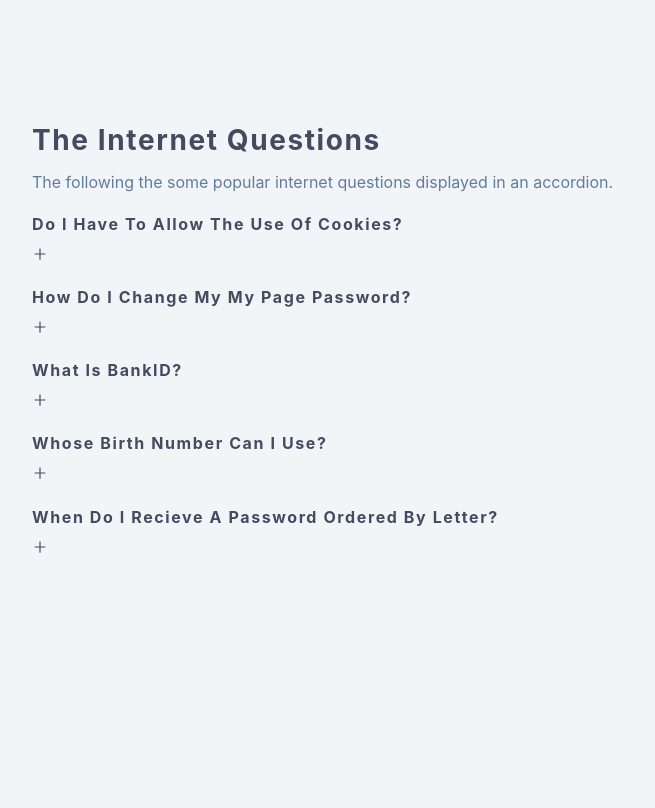
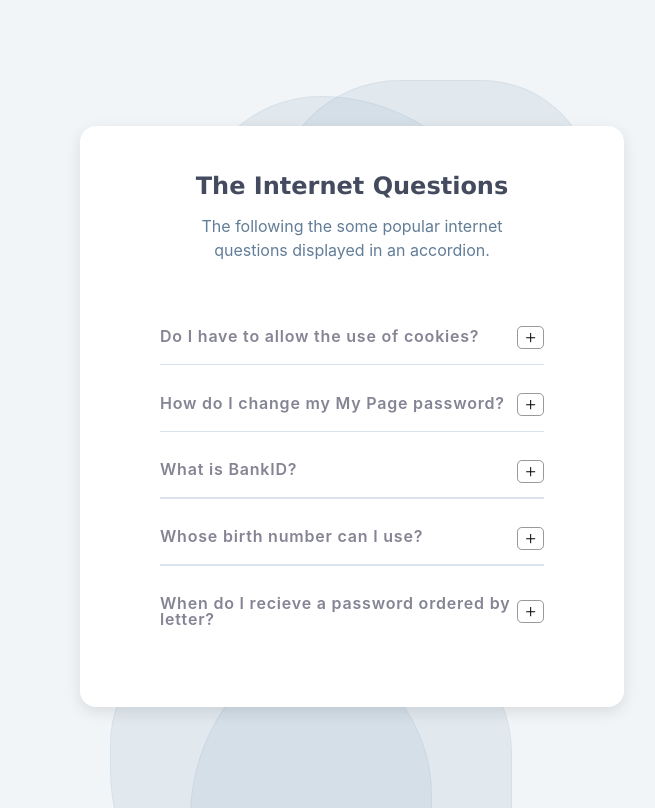
Before and after one commit to Meenakshi-Sivakumar/Accordion, a React (Create React App) app: page / in a window 1280 px wide. Shown: the top 808 px of the page, without its empty margins (288-943 px from the left). Built offline with nearby package versions, Linux system fonts and the light colour scheme; the HTML template or start-up script is replaced by a standard one.

Commit message:
all done

```diff
--- a/src/Question.js
+++ b/src/Question.js
@@ -2,12 +2,13 @@ import React from 'react';
 import { AiOutlineMinus, AiOutlinePlus } from 'react-icons/ai';
 const Question = ({id, title, info, open,toggle}) => {
   return (
-    <div>
+    <div className='accordion'>
       <div className='accordion-header' onClick={() => toggle(id, open)}>
-        <h4>{title}</h4>
-        <span>{open ? <AiOutlineMinus /> : <AiOutlinePlus />}</span>
+        <h4 className={open? 'dark': 'light'}>{title}</h4>
+        <span>{open ? <button className='btn open'><AiOutlineMinus /> </button>: <button className='btn close'><AiOutlinePlus /></button>}</span>
       </div>
-      {open? info : ''}
+      {open? <p>{info}</p> : ''}
+      {id !== 5? <div className='underline'></div> : ''}
     </div>
   );
 };
--- a/src/data.js
+++ b/src/data.js
@@ -4,35 +4,35 @@ const questions = [
     open: false,
     title: 'Do I have to allow the use of cookies?',
     info:
-      'Unicorn vinyl poutine brooklyn, next level direct trade iceland. Shaman copper mug church-key coloring book, whatever poutine normcore fixie cred kickstarter post-ironic street art.',
+      'Unicorn vinyl poutine brooklyn, next level direct trade iceland. Shaman copper mug vinyl poutine brooklyn, next level direct trade iceland. Shaman copper mug church-key coloring book, whatever poutine normcore fixie cred kickstarter post-ironic street art.',
   },
   {
     id: 2,
     open: false,
     title: 'How do I change my My Page password?',
     info:
-      'Coloring book forage photo booth gentrify lumbersexual. Migas chillwave poutine synth shoreditch, enamel pin thundercats fashion axe roof party polaroid chartreuse.',
+      'Coloring book forage photo booth gentrify lumbersexual. Migas chillwave book forage photo booth gentrify lumbersexual. Migas chillwave poutine synth shoreditch, enamel pin thundercats fashion axe roof party polaroid chartreuse.',
   },
   {
     id: 3,
     open: false,
     title: 'What is BankID?',
     info:
-      'Enamel pin fam sustainable woke whatever venmo. Authentic asymmetrical put a bird on it, lumbersexual activated charcoal kinfolk banjo cred pickled sartorial.',
+      'Enamel pin fam sustainable woke whatever venmo. Authentic asymmetrical put a bird on it, pin fam sustainable woke whatever venmo. Authentic asymmetrical put a bird on it, lumbersexual activated charcoal kinfolk banjo cred pickled sartorial.',
   },
   {
     id: 4,
     open: false,
     title: 'Whose birth number can I use?',
     info:
-      'Edison bulb direct trade gentrify beard lo-fi seitan sustainable roof party franzen occupy squid. Knausgaard cronut succulents, scenester readymade shabby chic lyft. Copper mug meh vegan gentrify.',
+      'Edison bulb direct trade gentrify beard lo-fi seitan sustainable roof party franzen occupy bulb direct trade gentrify beard lo-fi seitan sustainable roof party franzen occupy squid. Knausgaard cronut succulents, scenester readymade shabby chic lyft. Copper mug meh vegan gentrify.',
   },
   {
     id: 5,
     open: false,
     title: 'When do I recieve a password ordered by letter?',
     info:
-      'Locavore franzen fashion axe live-edge neutra irony synth af tilde shabby chic man braid chillwave waistcoat copper mug messenger bag. Banjo snackwave blog, microdosing thundercats migas vaporware viral lo-fi seitan ',
+      'Locavore franzen fashion axe live-edge neutra irony synth af tilde locavore franzen fashion axe live-edge neutra irony synth af tilde shabby chic man braid chillwave waistcoat copper mug messenger bag. Banjo snackwave blog, microdosing thundercats migas vaporware viral lo-fi seitan ',
   },
 ]
 export default questions
--- a/src/index.css
+++ b/src/index.css
@@ -11,7 +11,7 @@ Variables
   --clr-primary-3: hsl(240, 9%, 76%);
   --clr-primary-4: hsl(240, 7%, 55%);
   /* primary/main color */
-  --clr-primary-5: hsl(210, 7%, 55%);
+  --clr-primary-5: hsl(210, 4%, 42%);
   /* darker shades of primary color */
   --clr-primary-6: hsl(224, 17%, 32%);
   --clr-primary-7: hsl(226, 14%, 25%);
@@ -78,7 +78,6 @@ h2,
 h3,
 h4 {
   letter-spacing: var(--spacing);
-  text-transform: capitalize;
   line-height: 1.25;
   margin-bottom: 0.75rem;
 }
@@ -130,9 +129,14 @@ global classes
 
 /* section */
 .section {
-  width: 90vw;
+  width: 30vw;
+  max-width: 30vw;
+  padding: 2rem 5rem;
+  padding-bottom: 4rem;
   margin: 10% auto;
-  max-width: var(--max-width);
+  background-color: var(--clr-white);
+  border-radius: 1rem;
+  box-shadow: var(--light-shadow);
 }
 
 @media screen and (min-width: 992px) {
@@ -140,9 +144,90 @@ global classes
     width: 95vw;
   }
 }
+.head {
+  max-width: 25vw;
+  margin: 2.5rem auto;
+  margin-top: 1rem;
+  text-align: center;
+}
+.head h3{
+  margin: 0;
+  padding: 0;
+  font-size: 1.5rem;
+  letter-spacing: 0;
+  font-family:Verdana, Geneva, Tahoma, sans-serif;
+}
 
 /*
 ===============
 Accordion
 ===============
 */
+.accordion {
+  padding: 0.25rem 0;
+  /* background-color: red; */
+}
+.accordion-header {
+  display: flex;
+  justify-content: space-between;
+}
+.accordion-header h4 {
+  font-size: 1rem;
+  letter-spacing: 0.05rem;
+  font-weight: 600;
+}
+.accordion p {
+  width: 25rem;
+  font-size: 0.9rem;
+  color: var(--clr-primary-6);
+}
+.btn {
+  position: relative;
+  top: 40%;
+  padding-top: 0.25rem;
+  border: 0.5px solid rgba(0, 0, 0,0.4);
+  border-radius: 0.3rem;
+  background-color: transparent;
+  outline: transparent;
+}
+.underline {
+  height: 0.10rem;
+  width: 30vw;
+  background-color: var(--clr-grey-9);
+  margin-top: 0.5rem;
+}
+.dark {
+  color: var(--clr-primary-6);
+}
+.light {
+  color: var(--clr-primary-4)
+}
+.circle {
+  position: absolute;
+  width: 20rem;
+  height: 20rem;
+  background-color: hsla(211, 27%, 70%, 0.184);
+  border: 0.2px solid  hsla(211, 27%, 70%, 0.163);
+  z-index: -20;
+}
+.one {
+  border-radius: 8rem 7rem 10rem 7rem;
+  top: 5rem;
+  left: 35rem;
+}
+.two {
+  border-radius: 10rem 15rem 9rem 8rem;
+  top: 6rem;
+  left: 30rem;
+
+}
+.three {
+  border-radius: 8rem 12rem 10rem 15rem;
+  top: 40rem;
+  right: 35rem;
+}
+.four {
+  border-radius: 15rem 10rem 9rem 10rem;
+  top: 39rem;
+  right: 30rem;
+}
```
